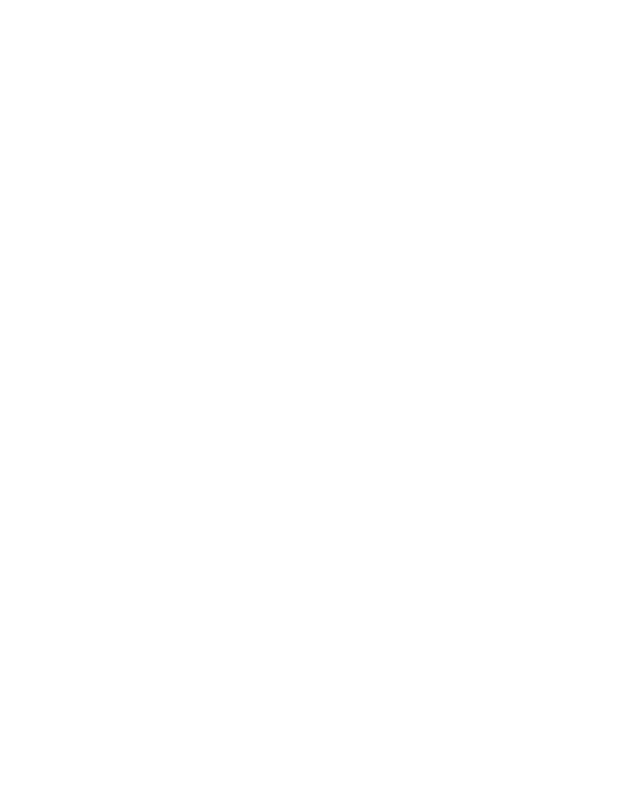
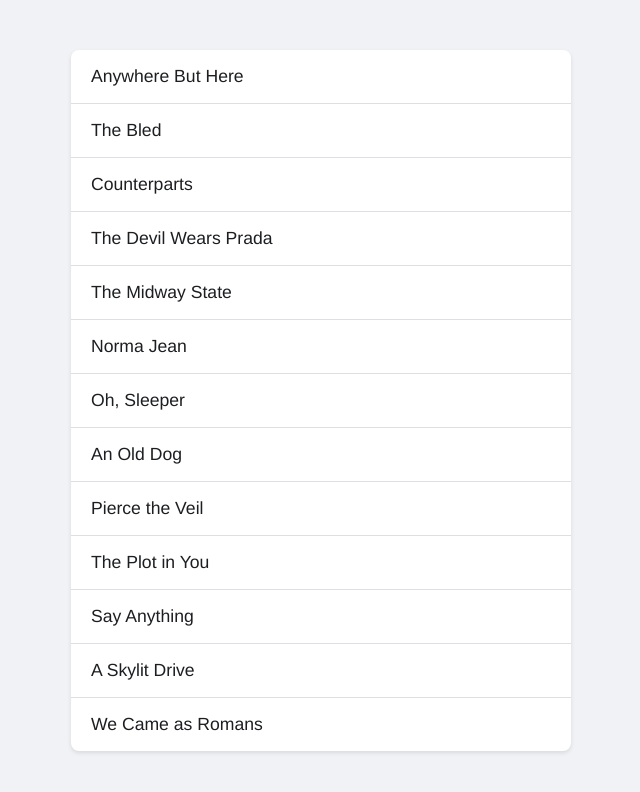
Before and after one commit to acciojob/sorting-articles-himaanshusingh, a website: page main.html in a window 1280 px wide. Shown: the whole page, without its empty margins (319-959 px from the left). Drawn offline with Linux system fonts and the light colour scheme.

Commit message:
created a submission

```diff
--- a/main.html
+++ b/main.html
@@ -1,16 +1,11 @@
 <!DOCTYPE html>
-
 <html>
-
-<head>
-	<link rel="stylesheet" href="styles.css">
-</head>
-
-<body>
-	<!-- the entire body must be written by student -->
-    <script type="text/javascript" src="./script.js">
-</script>
-
-</body>
-
+  <head>
+    <link rel="stylesheet" href="styles.css" />
+  </head>
+  <body>
+    <ul id="band"></ul>
+    <!-- the entire body must be written by student -->
+    <script type="text/javascript" src="./script.js"></script>
+  </body>
 </html>
--- a/script.js
+++ b/script.js
@@ -1 +1,23 @@
-//your JS code here. If required.
+const bands = [
+  "The Plot in You",
+  "The Devil Wears Prada",
+  "Pierce the Veil",
+  "Norma Jean",
+  "The Bled",
+  "Say Anything",
+  "The Midway State",
+  "We Came as Romans",
+  "Counterparts",
+  "Oh, Sleeper",
+  "A Skylit Drive",
+  "Anywhere But Here",
+  "An Old Dog",
+];
+function stripArticle(bandName) {
+  return bandName.replace(/^(a|an|the)\s/i, "").trim();
+}
+const sortedBands = bands.sort((a, b) => {
+  return stripArticle(a) > stripArticle(b) ? 1 : -1;
+});
+const bandList = document.getElementById("band");
+bandList.innerHTML = sortedBands.map((band) => `<li>${band}</li>`).join("");
--- a/styles.css
+++ b/styles.css
@@ -1 +1,28 @@
 /*  your css code here. If applicable */
+body {
+  font-family: Helvetica, Arial, sans-serif;
+  background-color: #f0f2f5;
+  color: #1c1e21;
+  display: flex;
+  justify-content: center;
+  align-items: center;
+  min-height: 100vh;
+  margin: 0;
+}
+#band {
+  list-style: none;
+  padding: 0;
+  background-color: #fff;
+  border-radius: 8px;
+  box-shadow: 0 2px 4px rgba(0, 0, 0, 0.1);
+  width: 90%;
+  max-width: 500px;
+}
+li {
+  padding: 16px 20px;
+  border-bottom: 1px solid #dddfe2;
+  font-size: 1.1rem;
+}
+li:last-child {
+  border-bottom: none;
+}
```
